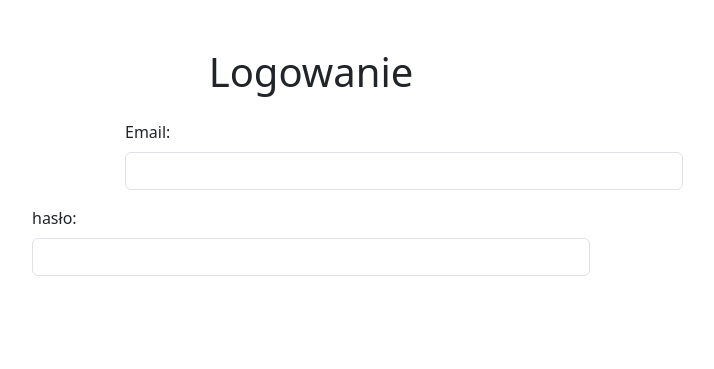
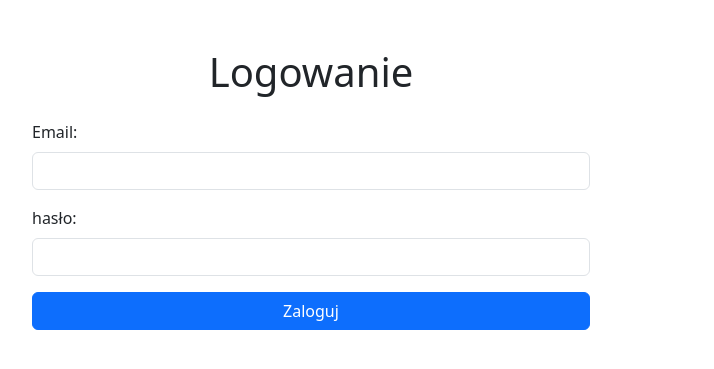
Before and after one commit to Gnidator5000/Facebook, a PHP site: page /login.php in a window 1280 px wide. Shown: the top 369 px of the page, without its empty margins (329-1043 px from the left). Run offline with PHP 8.4, Linux system fonts and the light colour scheme.

Commit message:
poprawione

```diff
--- a/login.php
+++ b/login.php
@@ -13,7 +13,7 @@
         </div>
         <div class="row">
             <form action="login.php">
-                <div class="mb-3 col-6 offset-4">
+                <div class="mb-3 col-6 offset-3">
                     <label class="form-label w-100" for="emailInput">Email:</label>
                     <input class="form-control w-100" type="email" name="email" id="emailInput">
                 </div>
@@ -21,6 +21,10 @@
                 <label class="form-label w-100" for="passwordInput">hasło:</label>
                 <input class="form-control w-100" type="password" name="password" id="passwordInput">
                 </div>
+                </div>
+                <div class="mb-3 col-6 offset-3">
+                <button type="submit"class="btn btn-primary w-100">Zaloguj</button>
+                </div>
             </form>
         </div>
     </div>
```
